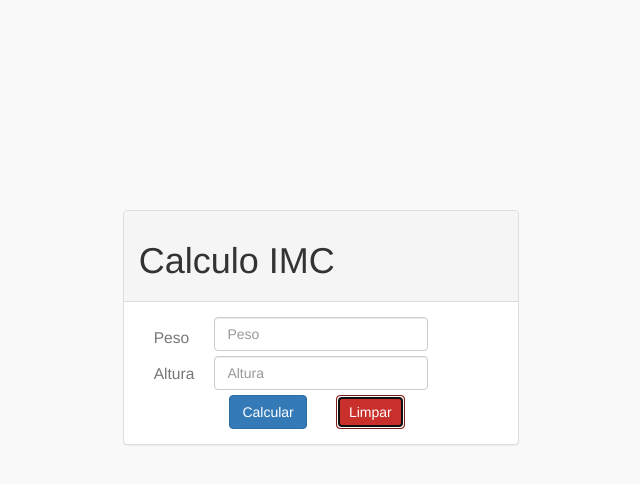
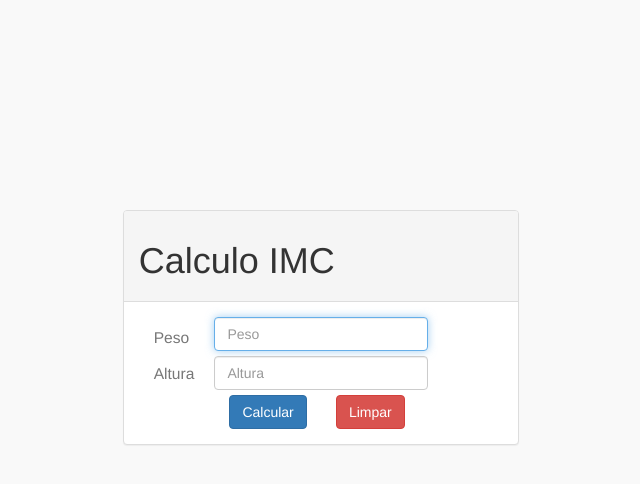
Before and after one commit to rodrigorfh/CalculoImc, a plain HTML site: page index.html in a window 1280 px wide. Both pictures are taken after a click on the button "Limpar". Shown: the whole page, without its empty margins (319-959 px from the left). Drawn offline with nearby package versions, Linux system fonts and the light colour scheme.

Commit message:
add Focus at peso by clicking limpar()

```diff
--- a/index.html
+++ b/index.html
@@ -96,6 +96,7 @@
 				document.getElementById("peso").value="";
 				document.getElementById("altura").value="";
 				document.getElementById("resultado").innerHTML = "";
+				document.getElementById("peso").focus();
 				detroyDiv();
 			}
 
```
